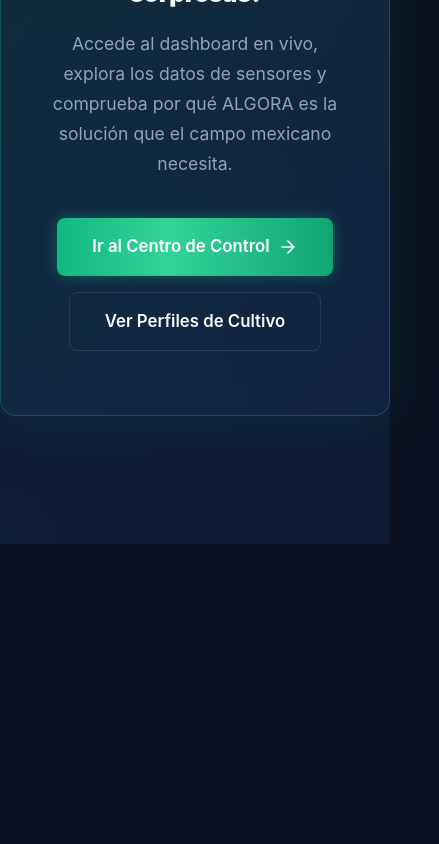
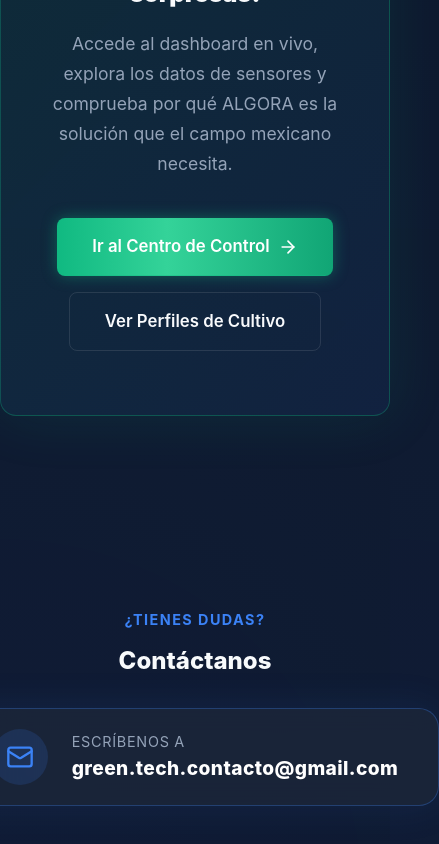
Before and after one commit to dev-brian/green-tech, a React (Vite) app: page /#/ in a window 390 px wide. Shown: the part 5829-6673 px from the top of the page, 439 px wide, since content can reach past the window. Before the commit the page ends 6373 px from the top, so only its background shows below. Built offline with nearby package versions, Linux system fonts and the light colour scheme; no server answers.

Commit message:
feat(landing): agregar sección de contacto con CTA de email
- Sección 'Contáctanos' con enlace mailto:green.tech.contacto@gmail.com
- Estilo glass-panel con icono Mail, hover effects y glow azul
- Label '¿TIENES DUDAS?' con color accent-blue

```diff
--- a/src/pages/Landing.tsx
+++ b/src/pages/Landing.tsx
@@ -1,5 +1,5 @@
 import { useState } from 'react';
-import { ArrowRight, Activity, Droplets, Zap, Wifi, FlaskConical, Thermometer, Sun, BarChart3, Shield, Leaf, ChevronDown, CheckCircle2, TrendingDown, Clock, Users } from 'lucide-react';
+import { ArrowRight, Activity, Droplets, Zap, Wifi, FlaskConical, Thermometer, Sun, BarChart3, Shield, Leaf, ChevronDown, CheckCircle2, TrendingDown, Clock, Users, Mail } from 'lucide-react';
 import { Link } from 'react-router-dom';
 
 // ─── DATA ────────────────────────────────────────────────────────────────────
@@ -350,6 +350,35 @@
         </div>
       </section>
 
+      {/* ── 8. CONTACTO ─────────────────────────────────────────────────────── */}
+      <section style={{ padding: '4rem 0 6rem', textAlign: 'center' }}>
+        <div className="container flex flex-col items-center">
+          <p style={{ color: 'var(--accent-blue)', fontWeight: 700, fontSize: '0.9rem', letterSpacing: '0.1em', marginBottom: '1rem' }}>¿TIENES DUDAS?</p>
+          <h2 style={{ fontSize: 'clamp(1.5rem, 3vw, 2.2rem)', fontWeight: 800, marginBottom: '2rem' }}>
+            Contáctanos
+          </h2>
+          <a
+            href="mailto:green.tech.contacto@gmail.com"
+            className="glass-panel"
+            style={{
+              display: 'inline-flex', alignItems: 'center', gap: '1.5rem', padding: '1.25rem 2.5rem', borderRadius: 20,
+              textDecoration: 'none', transition: 'all 0.3s ease', cursor: 'pointer',
+              border: '1px solid rgba(59,130,246,0.3)', boxShadow: '0 0 40px rgba(59,130,246,0.1)'
+            }}
+            onMouseOver={(e) => e.currentTarget.style.transform = 'translateY(-2px)'}
+            onMouseOut={(e) => e.currentTarget.style.transform = 'translateY(0)'}
+          >
+            <div style={{ width: 56, height: 56, borderRadius: '50%', background: 'rgba(59,130,246,0.15)', display: 'flex', alignItems: 'center', justifyContent: 'center' }}>
+              <Mail size={28} style={{ color: 'var(--accent-blue)' }} />
+            </div>
+            <div style={{ textAlign: 'left' }}>
+              <p style={{ color: 'var(--text-muted)', margin: 0, fontSize: '0.9rem', textTransform: 'uppercase', letterSpacing: '0.05em' }}>Escríbenos a</p>
+              <p style={{ fontWeight: 800, color: 'white', margin: 0, fontSize: '1.2rem', letterSpacing: '0.02em' }}>green.tech.contacto@gmail.com</p>
+            </div>
+          </a>
+        </div>
+      </section>
+
     </div>
   );
 }
```
